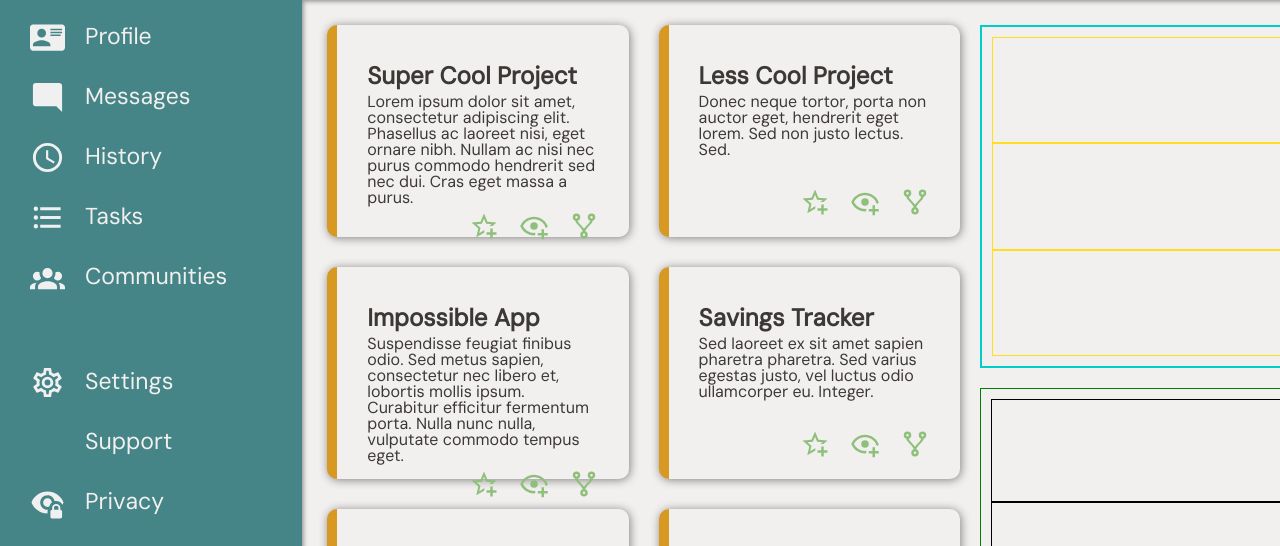
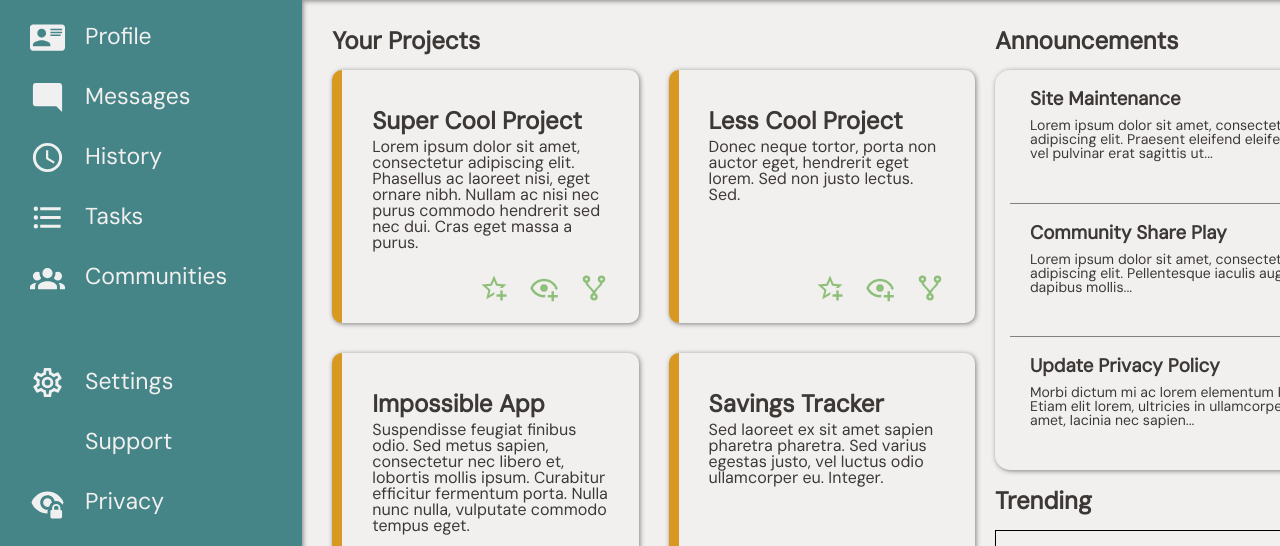
Before and after one commit to sivewritescode/admin-dashboard, a plain HTML site: page index.html in a window 1280 px wide. Shown: the part 200-746 px from the top of the page. Drawn offline with Linux system fonts and the light colour scheme; files whose address does not match are found by name.

Commit message:
Style announcements of dashboard and content titles

```diff
--- a/index.html
+++ b/index.html
@@ -88,6 +88,8 @@
 
     <div class="content-container">
 
+      <h2 class="projects-title">Your Projects</h2>
+      <h2 class="announcements-title">Announcements</h2>
       <div class="projects-container">
         <div class="project1">
           <h2 class="project-title">Super Cool Project</h2>
@@ -172,12 +174,31 @@
       </div>
 
       <div class="announcements-container">
-        <div class="announcement1"></div>
-        <div class="announcement2"></div>
-        <div class="announcement3"></div>
+        <div class="announcement1">
+          <h3 class="announcement-title">Site Maintenance</h3>
+          <p class="announcement-description">
+            Lorem ipsum dolor sit amet, consectetur adipiscing elit. Praesent
+            eleifend eleifend est, vel pulvinar erat sagittis ut...
+          </p>
+        </div>
+        <div class="announcement2">
+          <h3 class="announcement-title">Community Share Play</h3>
+          <p class="announcement-description">
+            Lorem ipsum dolor sit amet, consectetur adipiscing elit. Pellentesque
+            iaculis augue id dapibus mollis...
+          </p>
+        </div>
+        <div class="announcement3">
+          <h3 class="announcement-title">Update Privacy Policy</h3>
+          <p class="announcement-description">
+            Morbi dictum mi ac lorem elementum blandit. Etiam elit lorem,
+            ultricies in ullamcorper sit amet, lacinia nec sapien...
+          </p>
+        </div>
       </div>
 
       <div class="trending-container">
+        <h2 class="trending-title">Trending</h2>
         <div class="trending1"></div>
         <div class="trending2"></div>
         <div class="trending3"></div>
--- a/style.css
+++ b/style.css
@@ -67,7 +67,7 @@ html {
   grid-column-start: 2;
   grid-column-end: 3;
 
-  padding: 25px;
+  padding: 30px;
 }
 
 .sidebar-logo,
@@ -263,13 +263,34 @@ button:active {
 
 .content-container {
   display: grid;
-  grid-template-columns: 1fr 400px;
+  grid-template-columns: 3fr 1fr;
+  grid-template-rows: 20px repeat(2, 1fr);
   gap: 20px;
 }
 
+.projects-title,
+.announcements-title,
+.trending-title {
+  color: #3C3836;
+}
+
+.projects-title {
+  grid-row-start: 1;
+  grid-row-end: 2;
+  grid-column-start: 1;
+  grid-column-end: 2;
+}
+
+.announcements-title {
+  grid-row-start: 1;
+  grid-row-end: 2;
+  grid-column-start: 2;
+  grid-column-end: 3;
+}
+
 .projects-container {
-  grid-row-start: 1;
-  grid-row-end: 3;
+  grid-row-start: 2;
+  grid-row-end: 4;
   grid-column-start: 1;
   grid-column-end: 2;
 
@@ -288,7 +309,7 @@ button:active {
   color: #3C3836;
   border-left: 10px solid #D79921;
   border-radius: 10px;
-  box-shadow: 1px 1px 10px 0 grey;
+  box-shadow: 1px 1px 5px 0 grey;
   padding: 40px 30px 20px 30px;
 }
 
@@ -326,33 +347,52 @@ button:active {
 }
 
 .announcements-container {
-  grid-row-start: 1;
-  grid-row-end: 2;
-  grid-column-start: 2;
-  grid-column-end: 3;
-
-  display: grid;
-  grid-template-columns: 1;
-  grid-template-rows: repeat(auto-fit, minmax(100px, 1fr));
-  border: 2px solid #00CEC8;
-  padding: 10px;
-}
-
-.announcements-container > div {
-  border: 1px solid #ffde21;
-}
-
-.trending-container {
   grid-row-start: 2;
   grid-row-end: 3;
   grid-column-start: 2;
   grid-column-end: 3;
 
   display: grid;
-  grid-template-columns: 1fr;
-  grid-template-rows: repeat(auto-fit, minmax(90px, 1fr));
-  padding: 10px;
-  border: 1px solid green;
+  grid-template-columns: 350px;;
+  grid-template-rows: repeat(auto-fit, minmax(100px, 1fr));
+  grid-auto-rows: 100px;
+  border-radius: 15px;
+  box-shadow: 1px 1px 5px 0 grey;
+  padding: 0 15px;
+}
+
+.announcements-container > div {
+  padding: 20px;
+}
+
+.announcement1,
+.announcement2,
+.announcement3 {
+  color: #3C3836;
+  display: flex;
+  flex-direction: column;
+  gap: 10px;
+}
+
+.announcement2 {
+  border-top: 0.5px solid grey;
+  border-bottom: 0.5px solid grey;
+}
+
+.announcement-description {
+  font-size: 14px;
+}
+
+.trending-container {
+  grid-row-start: 3;
+  grid-row-end: 4;
+  grid-column-start: 2;
+  grid-column-end: 3;
+
+  display: grid;
+  grid-template-columns: 350px;
+  grid-template-rows: 40px repeat(auto-fit, minmax(90px, 1fr));
+  grid-auto-rows: 90px;
 }
 
 .trending-container > div {
```
